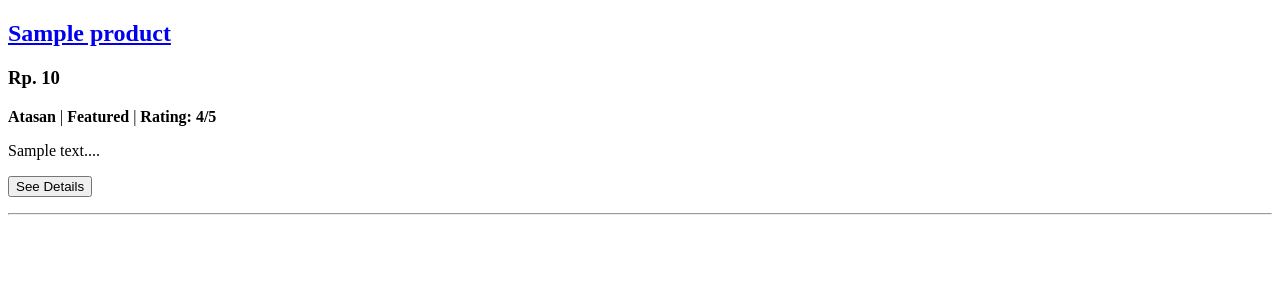
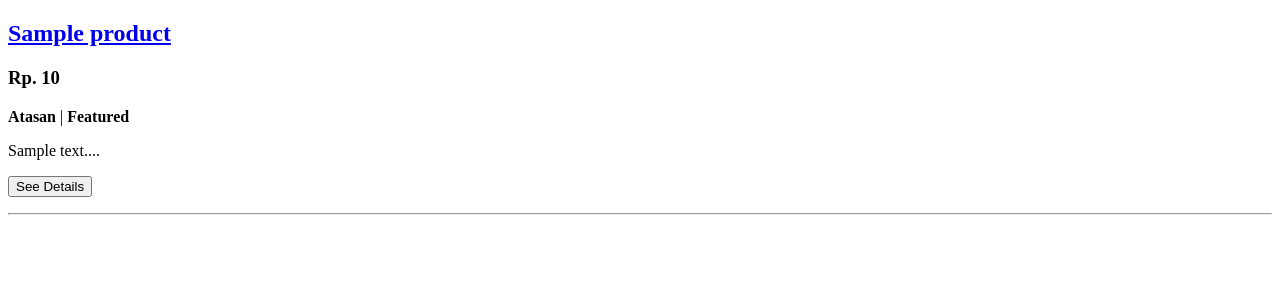
Before and after one commit to rasyadzulham/luluorange, a Django app: page / in a window 1280 px wide. Shown: the part 452-752 px from the top of the page. Run offline with Django 5.2, Linux system fonts and the light colour scheme; tables that the repository leaves empty hold one stand-in row (values such as "Sample post"); grey boxes marked "Sample" are stand-in pictures.

Commit message:
Attemp to fix error on db #2

```diff
--- a/main/templates/main.html
+++ b/main/templates/main.html
@@ -33,7 +33,7 @@
 
   <p><b>{{ product.get_category_display }}
     </b>{% if product.is_featured %} | <b>Featured</b>{% endif %}
-    {% if product.is_product_recommended %} | <b>Loved by Everyone!</b>{% endif %} | <b>Rating: {{ product.rating }}/5</b></p>
+    {% if product.is_product_recommended %} | <b>Loved by Everyone!</b>{% endif %}</p>
 
     <p>{{ product.description|truncatewords:25 }}...</p>
 
```
